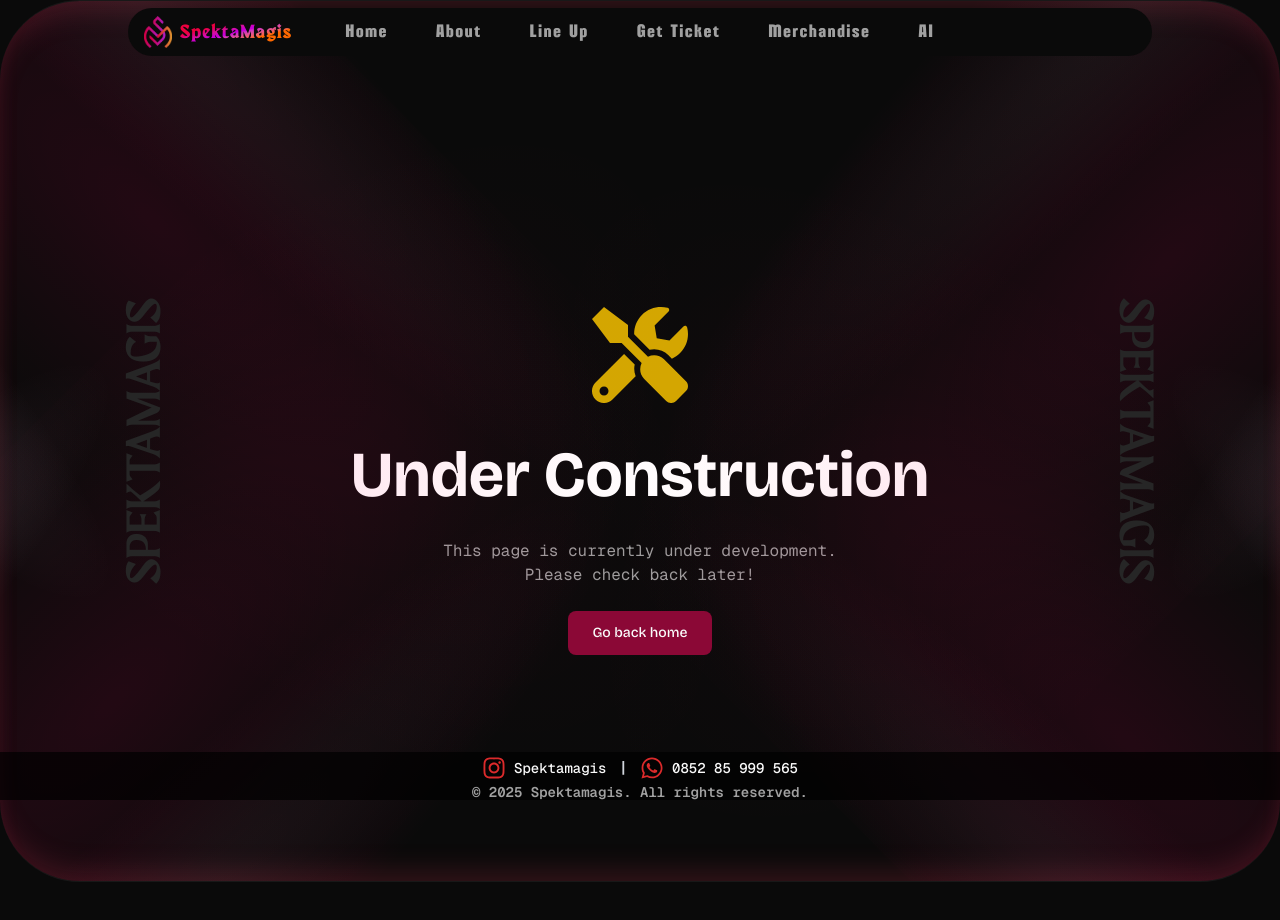
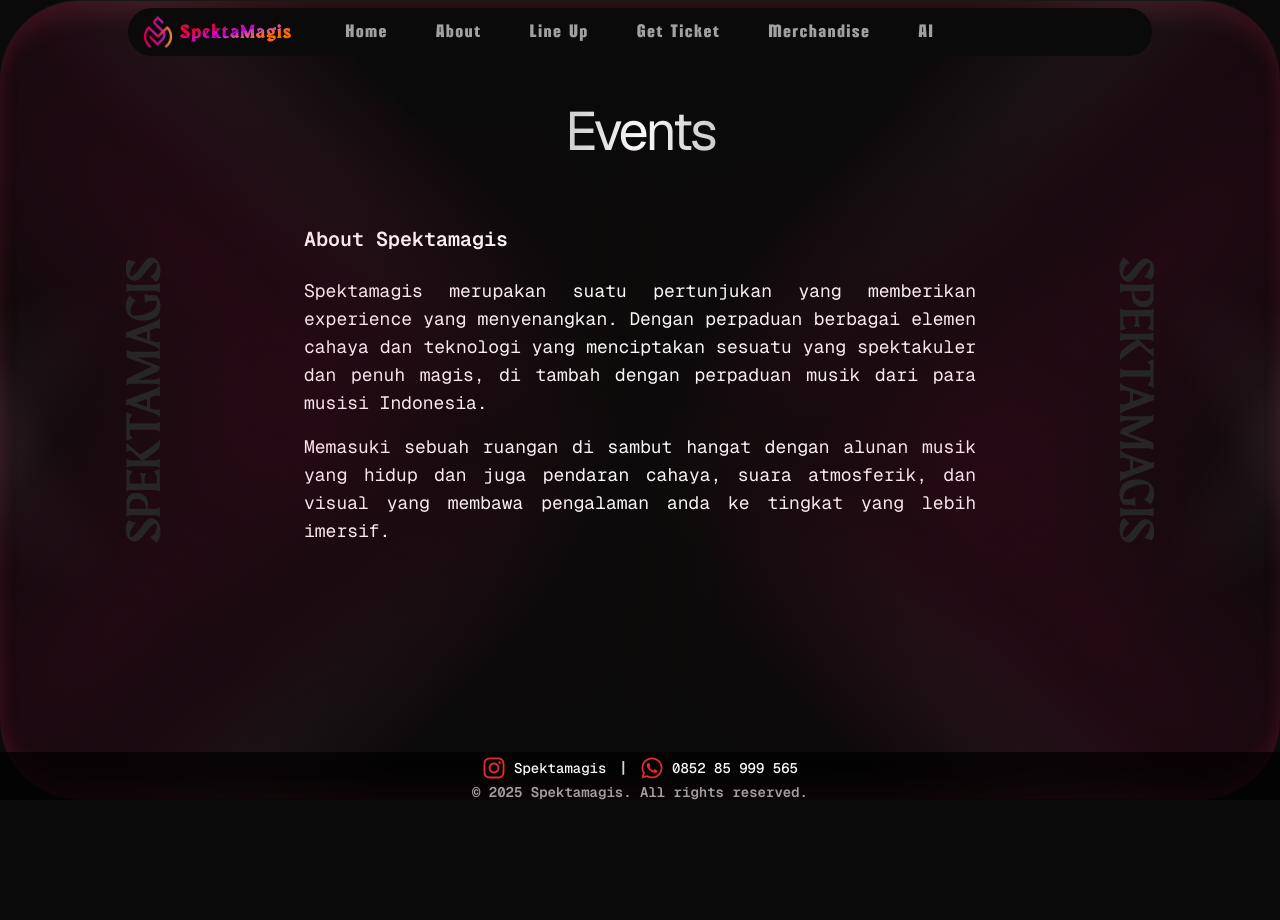
Before and after one commit to alfieqashwa/spekta-magis, a Next.js app: page /events in a window 1280 px wide. Before the commit this address had no page. Shown: the top 920 px of the page. Built offline with nearby package versions, Linux system fonts and the light colour scheme.

Commit message:
feat: created Page Events

```diff
--- /dev/null
+++ b/app/events/page.tsx
@@ -0,0 +1,10 @@
+import { Events } from "@/components/events";
+import { type Metadata } from "next";
+
+export const metadata: Metadata = {
+  title: "Events",
+};
+
+export default function EventsPage() {
+  return <Events />;
+}
--- /dev/null
+++ b/components/events.tsx
@@ -0,0 +1,57 @@
+"use client";
+
+import { cn } from "@/lib/utils";
+import { motion, useInView } from "motion/react";
+import { Geist } from "next/font/google";
+import { useRef } from "react";
+import { WrapperBackground } from "./wrapper-background";
+
+const space = Geist({
+  subsets: ["latin"],
+  variable: "--font-carlito",
+  weight: "400",
+});
+
+export function Events() {
+  const ref = useRef(null);
+  const isInView = useInView(ref, { once: true, amount: 0.3 });
+
+  return (
+    <WrapperBackground sectionId="events">
+      <div className="mx-auto px-2">
+        <motion.div
+          ref={ref}
+          initial={{ opacity: 0, y: 50 }}
+          animate={isInView ? { opacity: 1, y: 0 } : { opacity: 0, y: 50 }}
+          transition={{ duration: 0.5, delay: 0 }}
+          className="mx-auto max-w-[540px]"
+        >
+          <h2
+            className={cn(
+              "from-muted-foreground/55 via-foreground to-muted-foreground/55 mt-5 bg-gradient-to-r bg-clip-text text-center text-4xl font-semibold tracking-tighter text-transparent md:text-[54px] md:leading-[60px]",
+              space.className,
+            )}
+          >
+            Events
+          </h2>
+        </motion.div>
+      </div>
+      <section className="mx-auto max-w-3xl px-6 py-12 text-lg sm:px-12">
+        <h1 className="mt-4 text-xl font-semibold">About Spektamagis</h1>
+        <article className="mt-6 space-y-4">
+          <p className="md:text-justify">
+            Spektamagis merupakan suatu pertunjukan yang memberikan experience
+            yang menyenangkan. Dengan perpaduan berbagai elemen cahaya dan
+            teknologi yang menciptakan sesuatu yang spektakuler dan penuh magis,
+            di tambah dengan perpaduan musik dari para musisi Indonesia.
+          </p>
+          <p className="md:text-justify">
+            Memasuki sebuah ruangan di sambut hangat dengan alunan musik yang
+            hidup dan juga pendaran cahaya, suara atmosferik, dan visual yang
+            membawa pengalaman anda ke tingkat yang lebih imersif.
+          </p>
+        </article>
+      </section>
+    </WrapperBackground>
+  );
+}
```
